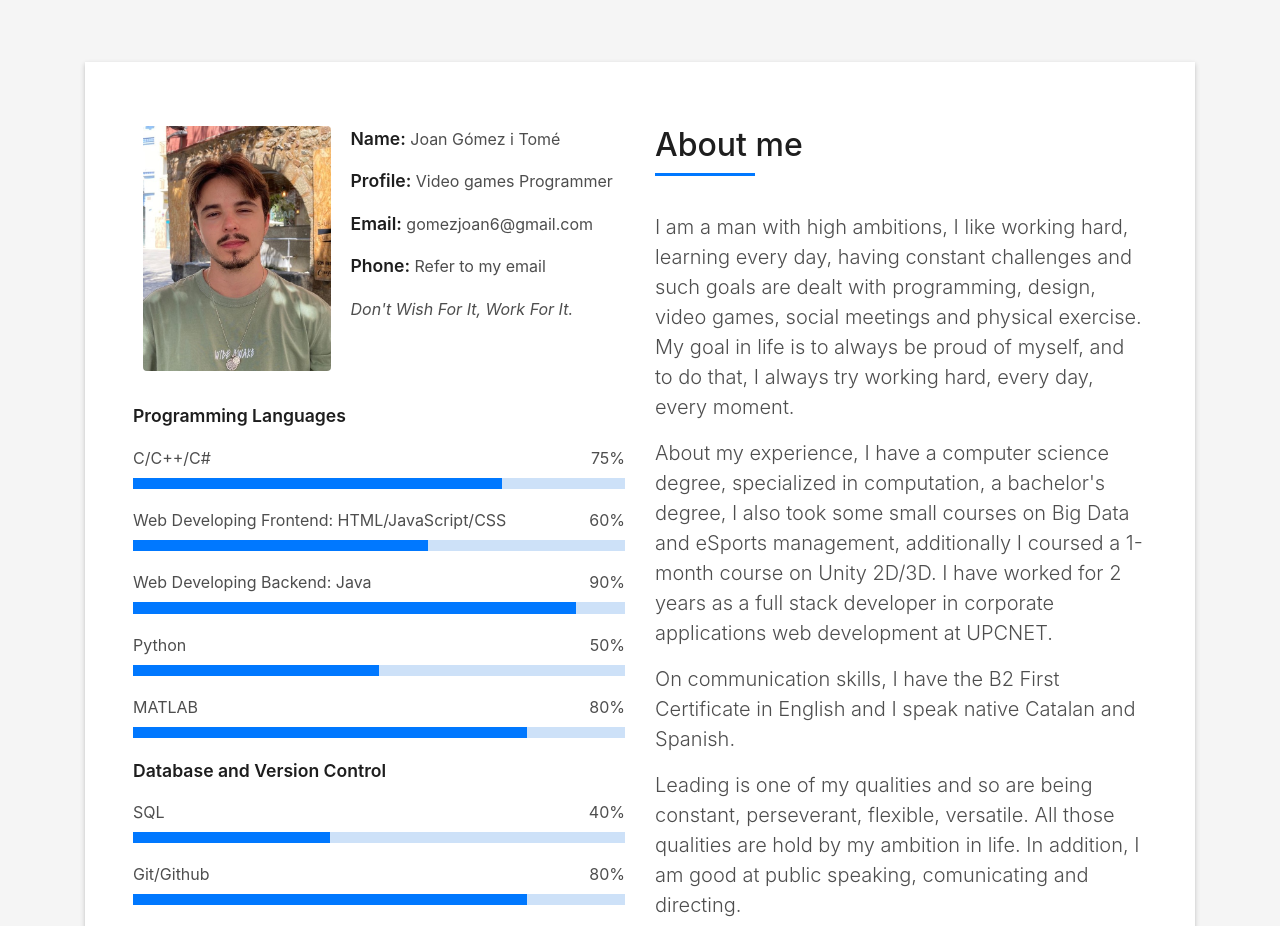
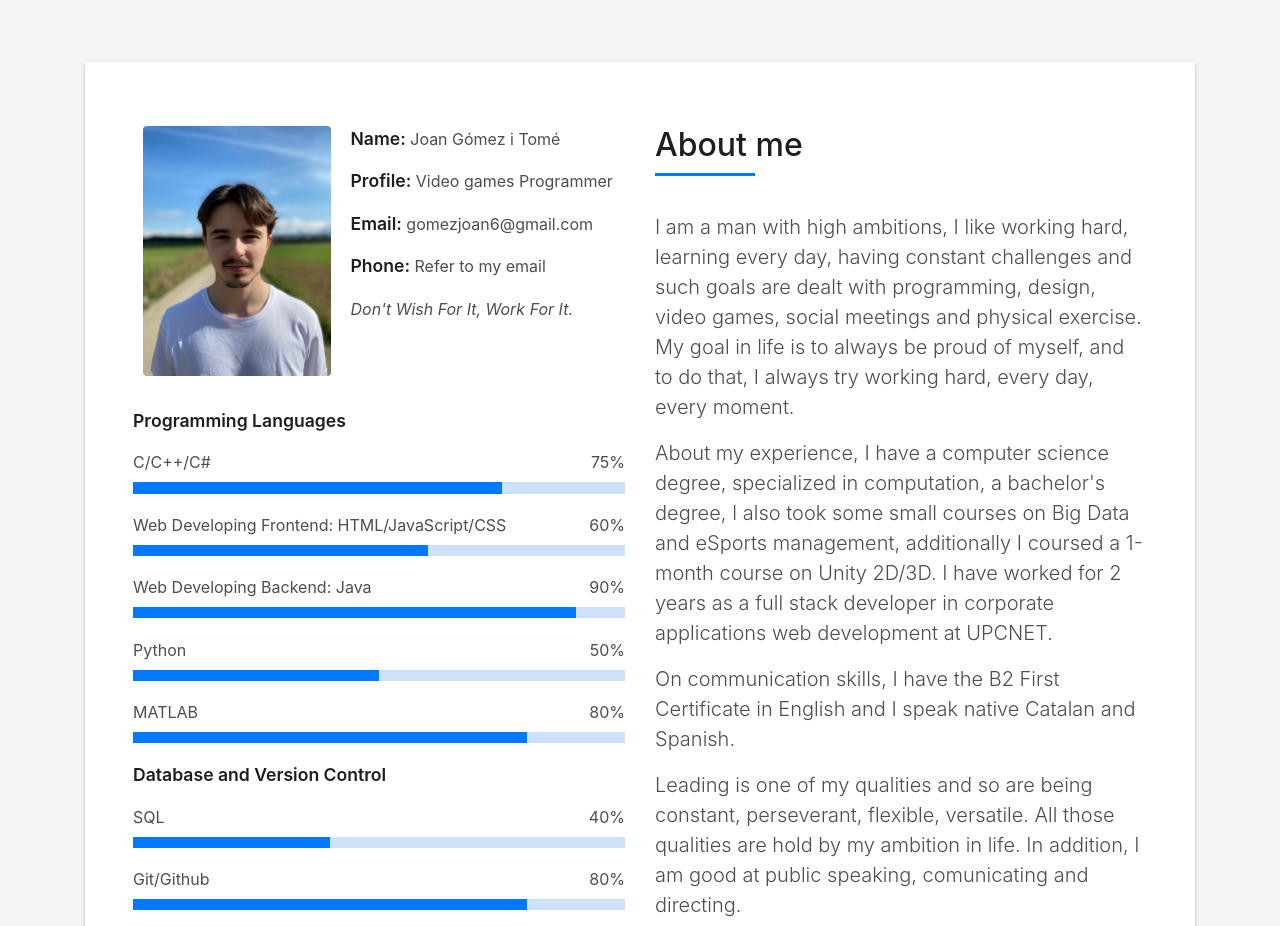
Before and after one commit to Joang10/Joang10.github.io, a plain HTML site: page index.html in a window 1280 px wide. Shown: the part 802-1728 px from the top of the page. Drawn offline with Linux system fonts and the light colour scheme; files whose address does not match are found by name.

Commit message:
Nova profile pic

```diff
--- a/index.html
+++ b/index.html
@@ -90,7 +90,7 @@
                 <div class="row">
                   <div class="col-sm-6 col-md-5">
                     <div class="about-img">
-                      <img src="img/profile.jpeg" class="img-fluid rounded b-shadow-a" alt="">
+                      <img src="img/profile.jpg" class="img-fluid rounded b-shadow-a" alt="">
                     </div>
                   </div>
                   <div class="col-sm-6 col-md-7">
```
Also changed, not shown: img/profile.jpg (added), img/profile3.jpeg (renamed from img/profile.jpeg).
